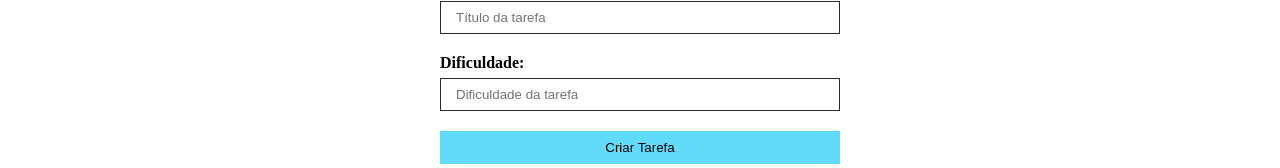
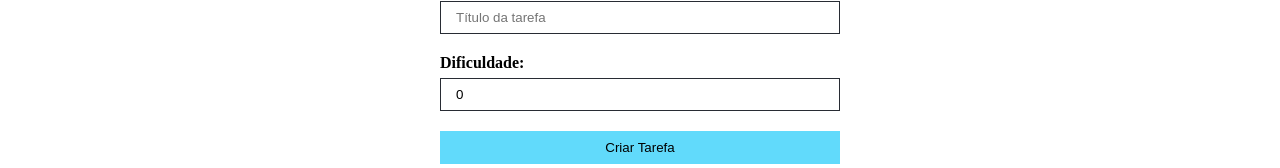
Before and after one commit to RosemeireRibeiroCaetano/typescript, a React (Create React App) app in the folder 12_todo_react/: page / in a window 1280 px wide. Shown: the part 171-339 px from the top of the page. Built offline with nearby package versions, Linux system fonts and the light colour scheme.

Commit message:
Adicionando tarefas

```diff
--- a/12_todo_react/src/App.tsx
+++ b/12_todo_react/src/App.tsx
@@ -1,4 +1,4 @@
-import React from 'react'
+import React, {useState} from 'react'
 
 // Components
 import Header from './components/Header';
@@ -14,13 +14,19 @@ import styles from "./App.module.css";
 import { ITask } from './interfaces/Task';
 
 function App() {
+
+  const  [taskList, setTaskList] = useState<ITask[]>([])
+
   return (
   <div>
     <Header/>
   <main className={styles.main}>
    <div>
       <h2>O que você vai fazer?</h2>
-      <TaskForm btnText='Criar Tarefa'/>
+      <TaskForm
+      btnText="Criar Tarefa"
+      taskList={taskList}
+      setTaskList={setTaskList}/>
    </div>
    <div>
     <h2>Suas tarefas:</h2>
--- a/12_todo_react/src/components/TaskForm.tsx
+++ b/12_todo_react/src/components/TaskForm.tsx
@@ -1,5 +1,6 @@
 
 // css
+import { ITask } from '../interfaces/Task';
 import styles from './TaskForm.module.css'
 
 // interface
@@ -8,22 +9,40 @@ import React ,{useState, ChangeEvent, FormEvent, useEffect} from 'react';
 
 interface Props {
   btnText: string;
+  taskList: ITask[];
+  setTaskList?: React.Dispatch<React.SetStateAction<ITask[]>>
 }
 
-function TaskForm ({btnText}:Props) {
+function TaskForm ({ btnText, taskList, setTaskList }:Props) {
 
-  const [id, stateId] = useState<number>(0)
-  const [title, setTitle] = useState<string>("")
-  const [difficulty, setDifficulty] = useState<number>(0)
+  const [id, stateId] = useState<number>(0);
+  const [title, setTitle] = useState<string>("");
+  const [difficulty, setDifficulty] = useState<number>(0);
 
-  const addTaskHandler = () => {}
+  const addTaskHandler = (e: FormEvent<HTMLFormElement>) => {
+    e.preventDefault();
+
+    const id = Math.floor(Math.random() * 1000);
+
+    const newITask: ITask = {id, title, difficulty};
+
+   setTaskList!([...taskList, newITask]);
+
+    setTitle("");
+    setDifficulty(0);
+
+    console.log(taskList);
+
+  }
 
   const handleChange = (e: ChangeEvent<HTMLInputElement>) => {
-    if(e.target.name = "title") {
+    if(e.target.name === "title") {
       setTitle(e.target.value)
     } else {
       setDifficulty(parseInt(e.target.value))
     }
+    // console.log(title);
+    // console.log(difficulty);
   };
 
 
@@ -36,6 +55,9 @@ function TaskForm ({btnText}:Props) {
       name="title"
       placeholder="Título da tarefa"
        onChange={handleChange}
+       value={title}
+
+
      />
     </div>
     <div className={styles.input_container}>
@@ -45,6 +67,7 @@ function TaskForm ({btnText}:Props) {
       name="difficulty"
       placeholder="Dificuldade da tarefa"
       onChange={handleChange}
+      value={difficulty}
 
      />
     </div>
```
